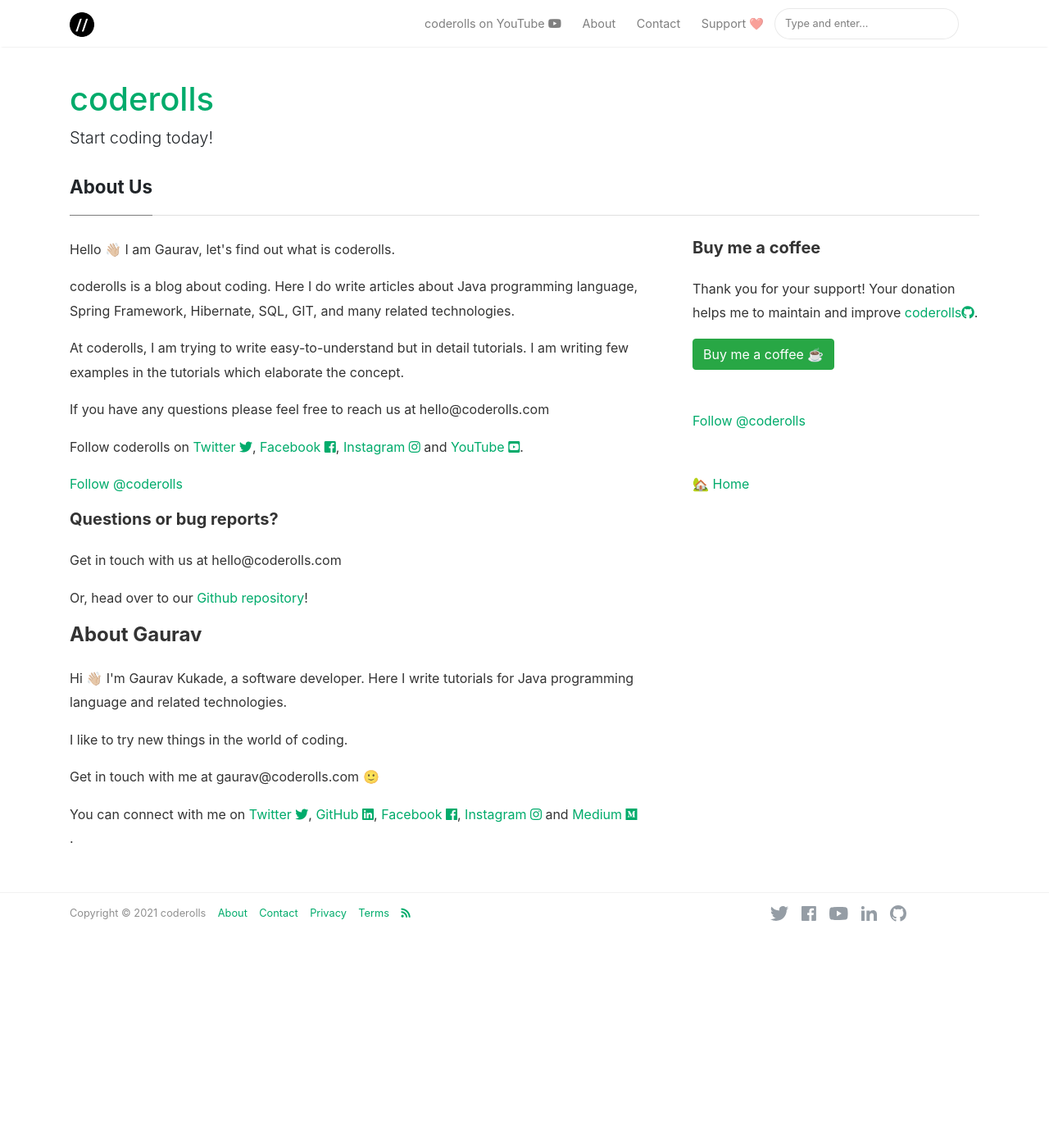
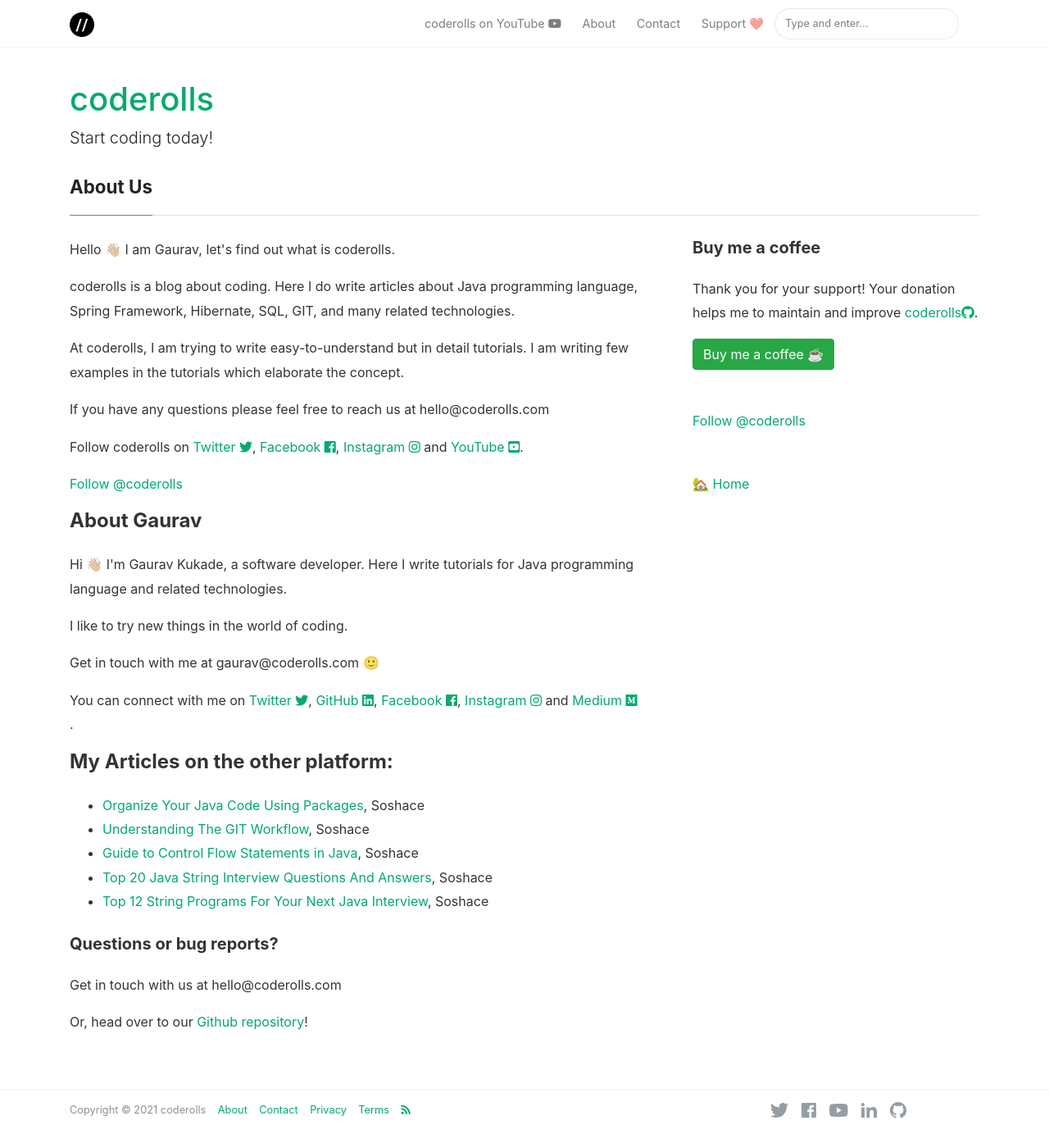
Before and after one commit to coderolls/coderolls-blog, a Jekyll site: the page built from _pages/about.md, in a window 1280 px wide and 1400 px high. Shown: the whole window at 82% size. Built offline with Jekyll 4.4.1, drawn with Linux system fonts in a browser that asks for light colours; nearby versions of some CDN libraries; comment, search, counter and statistics services are not loaded.

Commit message:
Update about page - add my articles on other platform links

```diff
--- a/_pages/about.md
+++ b/_pages/about.md
@@ -19,8 +19,6 @@
 
 <p>Follow coderolls on <a target="_blank"  href="https://twitter.com/coderolls">Twitter <i class="fab fa-twitter"></i></a>,<a target="_blank"  href="https://fb.com/coderolls"> Facebook <i class="fab fa-facebook-square"></i></a>, <a target="_blank" href="https://www.instagram.com/coderolls/">Instagram  <i class="fab fa-instagram"></i></a> and <a target="_blank" href="https://www.youtube.com/channel/UCl31HHUdQbSHOQfc9L-wo3w" >YouTube <i class="fab fa-youtube-square"></i></a>.</p>
 
-<p></p>
-
 <div>
 <a href="https://twitter.com/coderolls?ref_src=twsrc%5Etfw" class="twitter-follow-button" data-show-count="false">Follow @coderolls</a><script async src="https://platform.twitter.com/widgets.js" charset="utf-8"></script>
 </div>
@@ -46,6 +39,26 @@
 <p>Get in touch with me at gaurav@coderolls.com 🙂</p>
 
 You can connect with me on <a href="https://twitter.com/GDKukade">Twitter <i class="fab fa-twitter"></i></a>, <a href="https://github.com/gauravkukade">GitHub <i class="fab fa-linkedin"></i></a>, <a href="https://www.facebook.com/gdkukade">Facebook <i class="fab fa-facebook"></i></a>, <a href="https://www.instagram.com/gauravdkukade">Instagram <i class="fab fa-instagram"></i></a> and <a href="https://medium.com/@gauravkukade">Medium <i class="fab fa-medium"></i></a>.
+
+<p></p>
+<!--My artticles on the other platform-->
+
+<h4>My Articles on the other platform:</h4>
+
+<ul>
+	<li><a target="_blank" href="https://soshace.com/organize-your-java-code-using-packages/">Organize Your Java Code Using Packages</a>, Soshace</li>
+	<li><a target="_blank" href="https://soshace.com/understanding-the-git-workflow/">Understanding The GIT Workflow</a>, Soshace</li>
+	<li><a target="_blank" href="https://soshace.com/guide-to-control-flow-statements-in-java/">Guide to Control Flow Statements in Java</a>, Soshace</li>
+	<li><a target="_blank" href="https://soshace.com/top-20-java-string-interview-questions-and-answers/">Top 20 Java String Interview Questions And Answers</a>, Soshace</li>
+	<li><a target="_blank" href="https://soshace.com/top-12-string-programs-for-your-next-java-interview/">Top 12 String Programs For Your Next Java Interview</a>, Soshace</li>
+</ul>
+
+
+<h5>Questions or bug reports?</h5>
+
+<p>Get in touch with us at hello@coderolls.com</p>
+
+<p>Or, head over to our <a href="https://github.com/coderolls/coderolls.github.io">Github repository</a>!</p>
 
 </div>
 
```
Also changed, not shown: other parts of _pages/about.md (+0 -5 lines).
